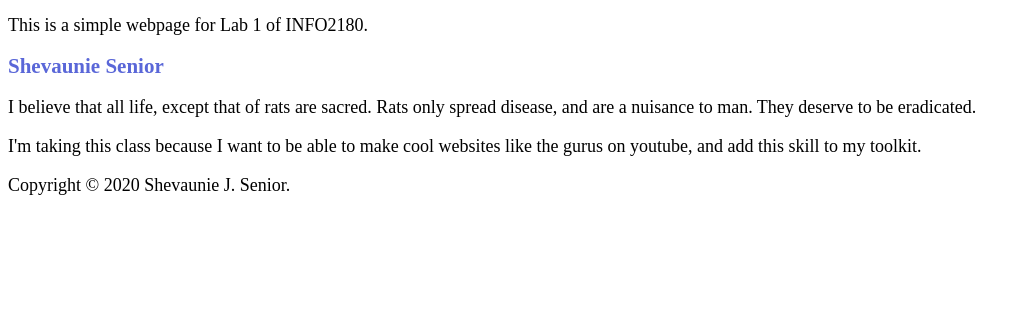
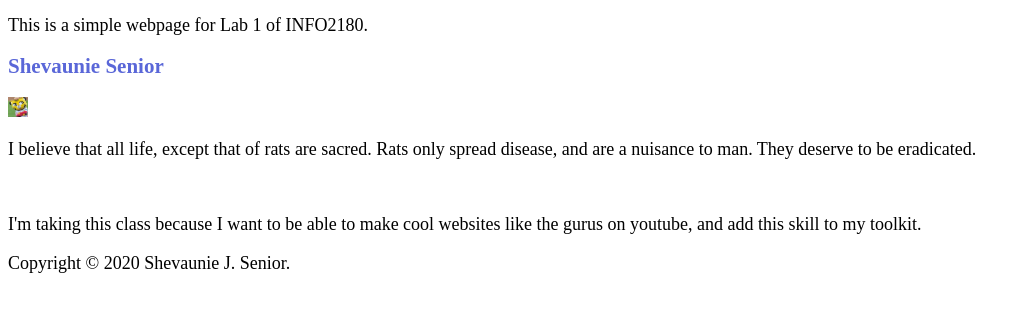
Before and after one commit to shevauniejs/info2180-lab1, a plain HTML site: page index.html in a window 1280 px wide. Shown: the part 46-358 px from the top of the page, without its empty margins (0-1030 px from the left). Drawn offline with Linux system fonts and the light colour scheme.

Commit message:
Add updated index.html

```diff
--- a/index.html
+++ b/index.html
@@ -14,8 +14,9 @@
 	</header>
 	<main>
 		<h2>Shevaunie Senior</h2>
+		<img src="IMG_2131.jpg" width="20" height="20">
 		<p>I believe that all life, except that of rats are sacred. Rats only spread disease,
-		and are a nuisance to man. They deserve to be eradicated.</p>
+		and are a nuisance to man. They deserve to be eradicated.</p><br>
 		<p>I'm taking this class because I want to be able to make cool websites like the gurus on youtube,
 		and add this skill to my toolkit.</p>
 	</main>
```
